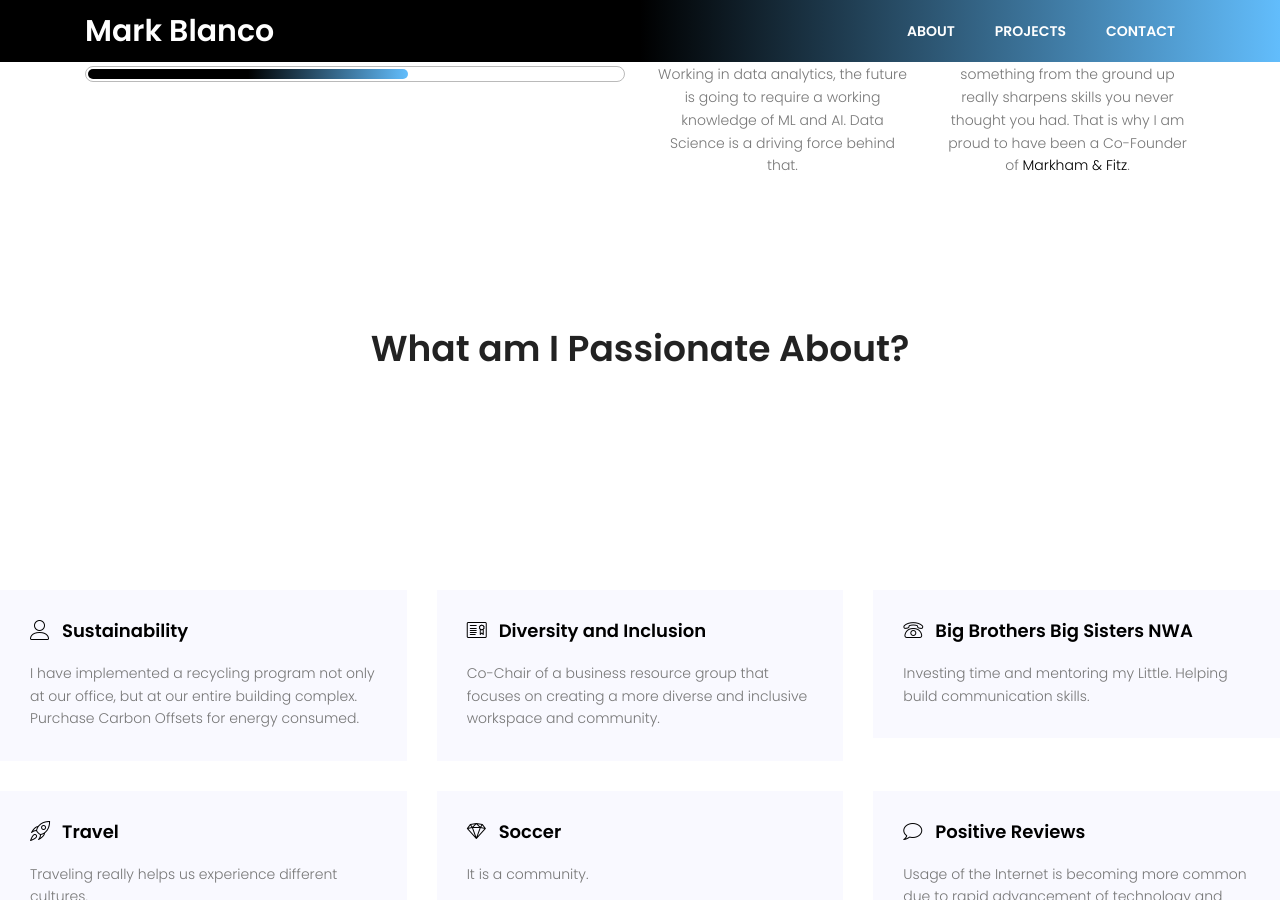
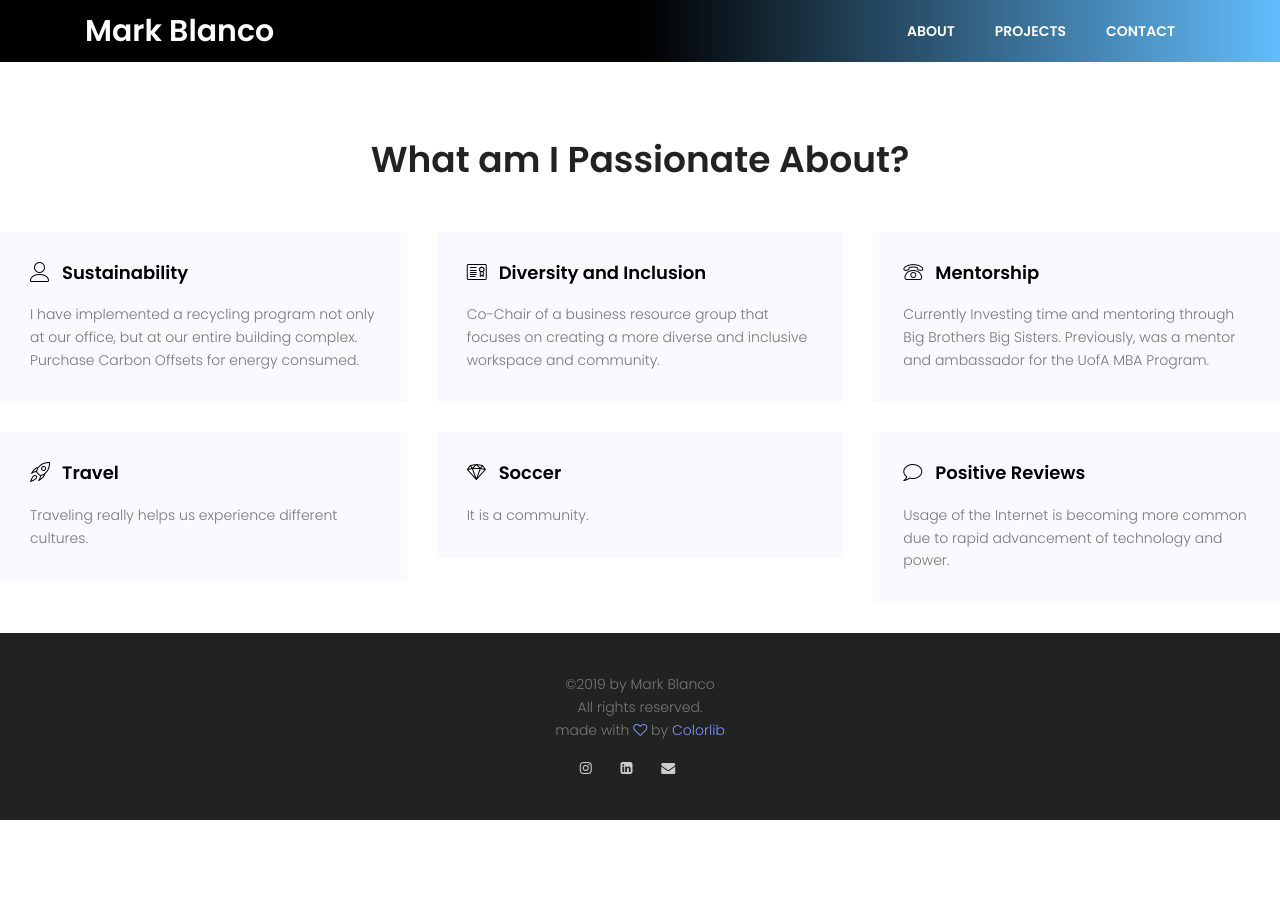
Before and after one commit to boombranco/boombranco.github.io, a Jekyll site: the page about.html, which Jekyll copies as it is, in a window 1280 px wide and 900 px high, scrolled down 1402 px. Built offline with Jekyll 4.4.1, drawn with Linux system fonts in a browser that asks for light colours; nearby versions of some CDN libraries; after the commit the page ends 2222 px from its top, so only the background shows below that; some of the changed text lies outside the part shown.

Commit message:
Adjusting padding

```diff
--- a/about.html
+++ b/about.html
@@ -97,13 +97,12 @@
     <!-- End about Area -->
 
     <!-- Start qualification Area -->
-    <section class="qualification-area pt-100 pb-80">
+    <section class="qualification-area pt-30">
       <div class="container">
         <div class="row d-flex justify-content-center">
           <div class="menu-content pb-20 col-lg-8">
             <div class="title text-center">
-              <h1 class="mb-10">My Qualifications</h1>
-              <p>Who are in extremely love with eco friendly system.</p>
+              <h1 class="mb-10">Get to Know Me</h1>
             </div>
           </div>
         </div>
@@ -236,7 +235,7 @@
     <section class="service-area section-gap" id="service">
       <div class="container">
         <div class="row d-flex justify-content-center">
-          <div class="menu-content pb-70 col-lg-8">
+          <div class="menu-content col-lg-8">
             <div class="title text-center">
               <h1 class="mb-10">What am I Passionate About?</h1>
             </div>
@@ -244,7 +243,7 @@
         </div>
       </div>
     </section>
-    <section class="feature-area pt-100">
+    <section class="feature-area">
       <div class="row">
         <div class="col-lg-4 col-md-6">
           <div class="single-feature mb-30">
@@ -272,10 +271,10 @@
           <div class="single-feature mb-30">
             <div class="title d-flex flex-row pb-20">
               <span class="lnr lnr-phone"></span>
-              <h4><a href="#">Big Brothers Big Sisters NWA</a></h4>
+              <h4><a href="#">Mentorship</a></h4>
             </div>
             <p>
-              Investing time and mentoring my Little. Helping build communication skills.
+              Currently Investing time and mentoring through Big Brothers Big Sisters. Previously, was a mentor and ambassador for the UofA MBA Program.
             </p>
           </div>
         </div>
```
